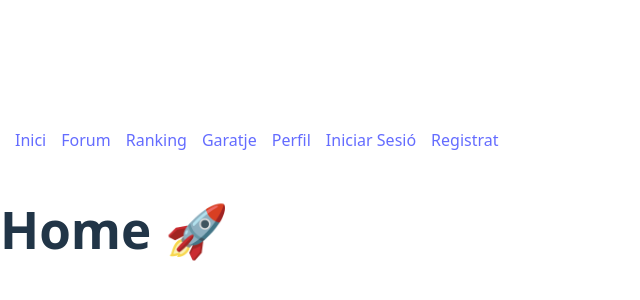
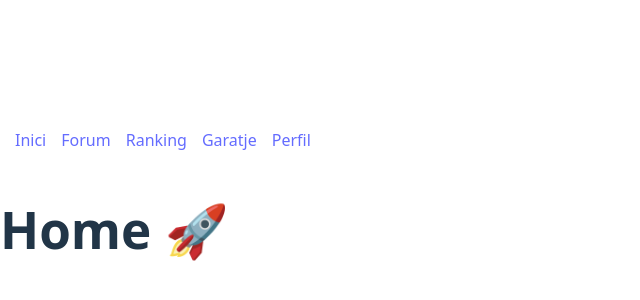
Before and after one commit to Aitor-Salido/projecte-Aitor, a React (Vite) app in the folder projecte-Aitor-Final/: page / in a window 1280 px wide. Shown: the part 198-498 px from the top of the page, without its empty margins (0-640 px from the left). Built offline with nearby package versions, Linux system fonts and the light colour scheme.

Commit message:
Update Navbar.jsx

```diff
--- a/projecte-Aitor-Final/src/components/Navbar.jsx
+++ b/projecte-Aitor-Final/src/components/Navbar.jsx
@@ -3,13 +3,20 @@ import { Link } from 'react-router-dom'
 export default function Navbar() {
   return (
     <nav style={{ display: 'flex', gap: '15px', padding: '15px' }}>
-      <Link to="/">Inici</Link>
+      { true ?
+      <>
+        <Link to="/">Inici</Link>
       <Link to="/forum">Forum</Link>
       <Link to="/ranking">Ranking</Link>
       <Link to="/garatje">Garatje</Link>
       <Link to="/perfil">Perfil</Link>
+      </>
+      :
+      <>
       <Link to="/iniciar_sesio">Iniciar Sesió</Link>
       <Link to="/registrat">Registrat</Link>
+      </>
+      }
     </nav>
   )
 }
```
